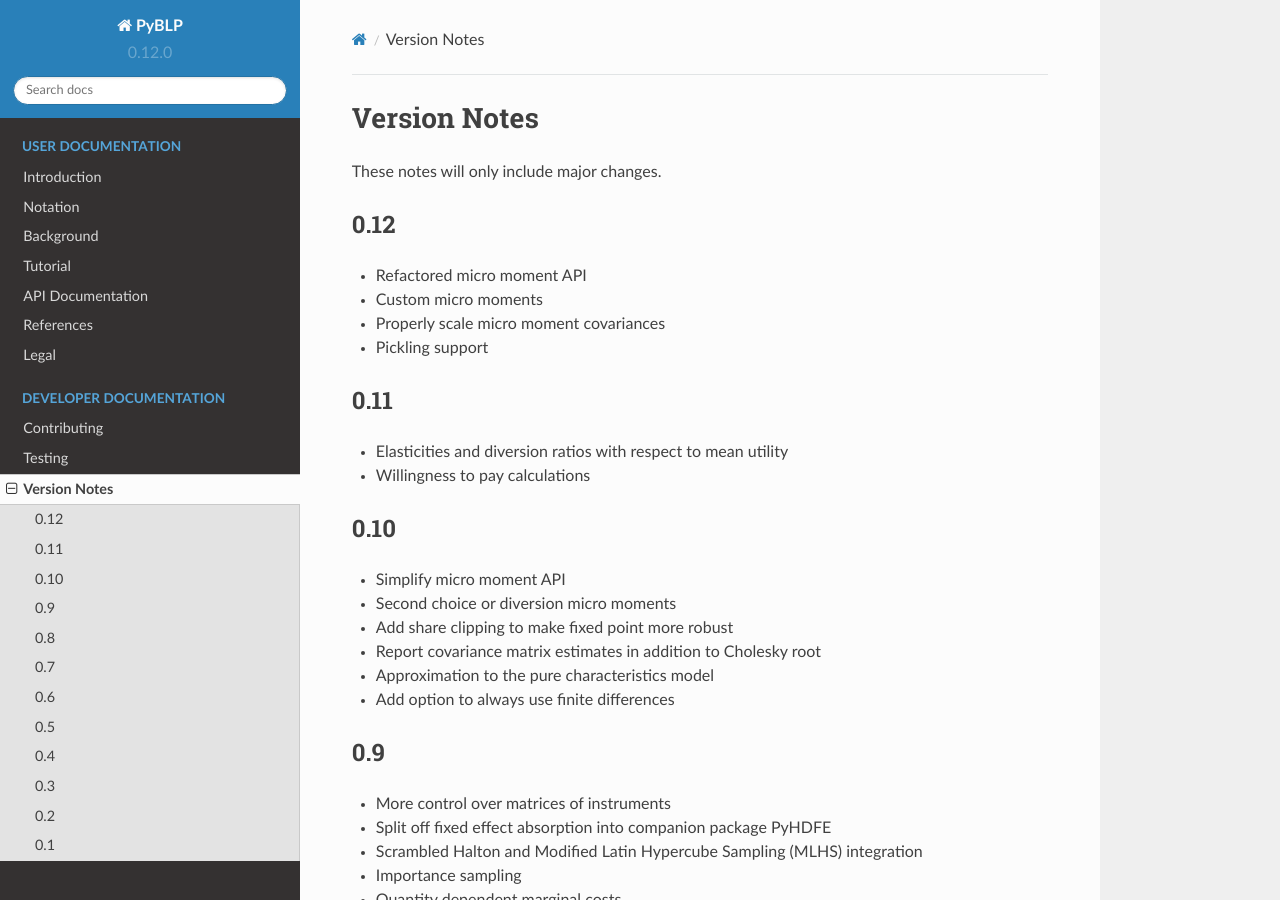
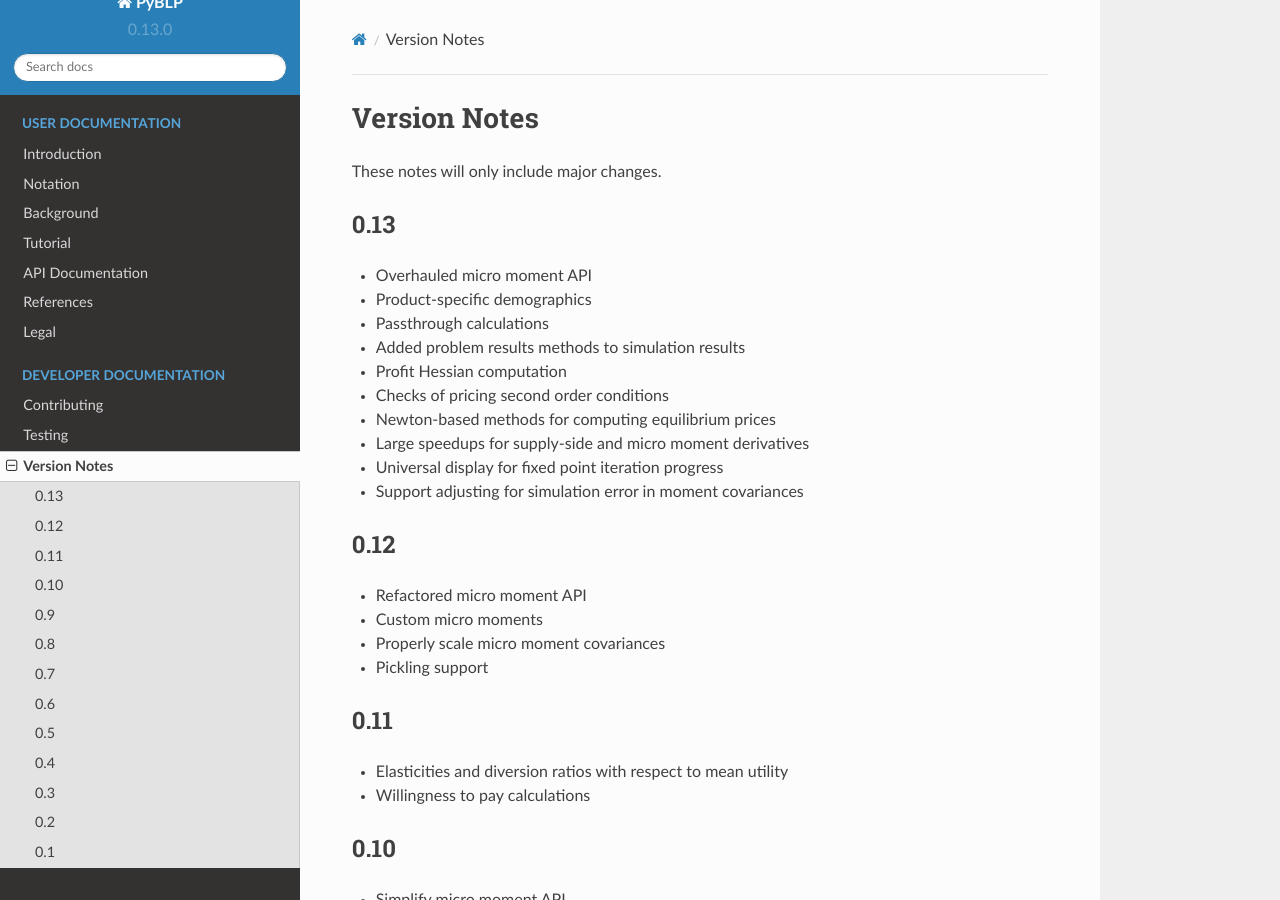
Before and after one commit to jeffgortmaker/pyblp, a Sphinx documentation site: the page built from docs/versions.rst, in a window 1280 px wide and 900 px high. Built offline with Sphinx 7.4.7 and the Read the Docs theme 2.0.0, drawn with Linux system fonts in a browser that asks for light colours.

Commit message:
REL: version bump

```diff
--- a/docs/versions.rst
+++ b/docs/versions.rst
@@ -2,6 +2,21 @@
 =============
 
 These notes will only include major changes.
+
+
+0.13
+----
+
+- Overhauled micro moment API
+- Product-specific demographics
+- Passthrough calculations
+- Added problem results methods to simulation results
+- Profit Hessian computation
+- Checks of pricing second order conditions
+- Newton-based methods for computing equilibrium prices
+- Large speedups for supply-side and micro moment derivatives
+- Universal display for fixed point iteration progress
+- Support adjusting for simulation error in moment covariances
 
 
 0.12
--- a/pyblp/version.py
+++ b/pyblp/version.py
@@ -1,3 +1,3 @@
 """Current package version."""
 
-__version__ = '0.12.0'
+__version__ = '0.13.0'
```
